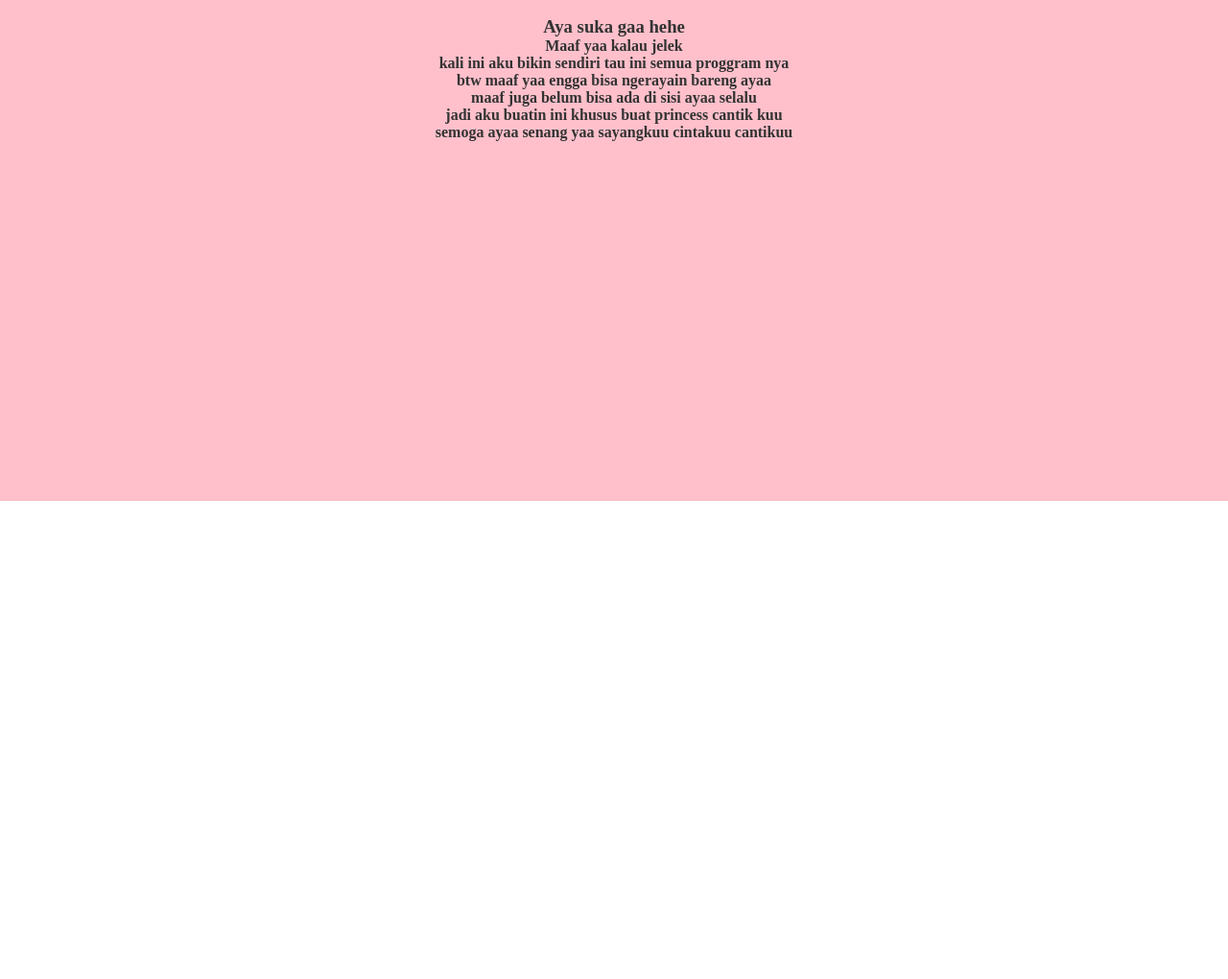
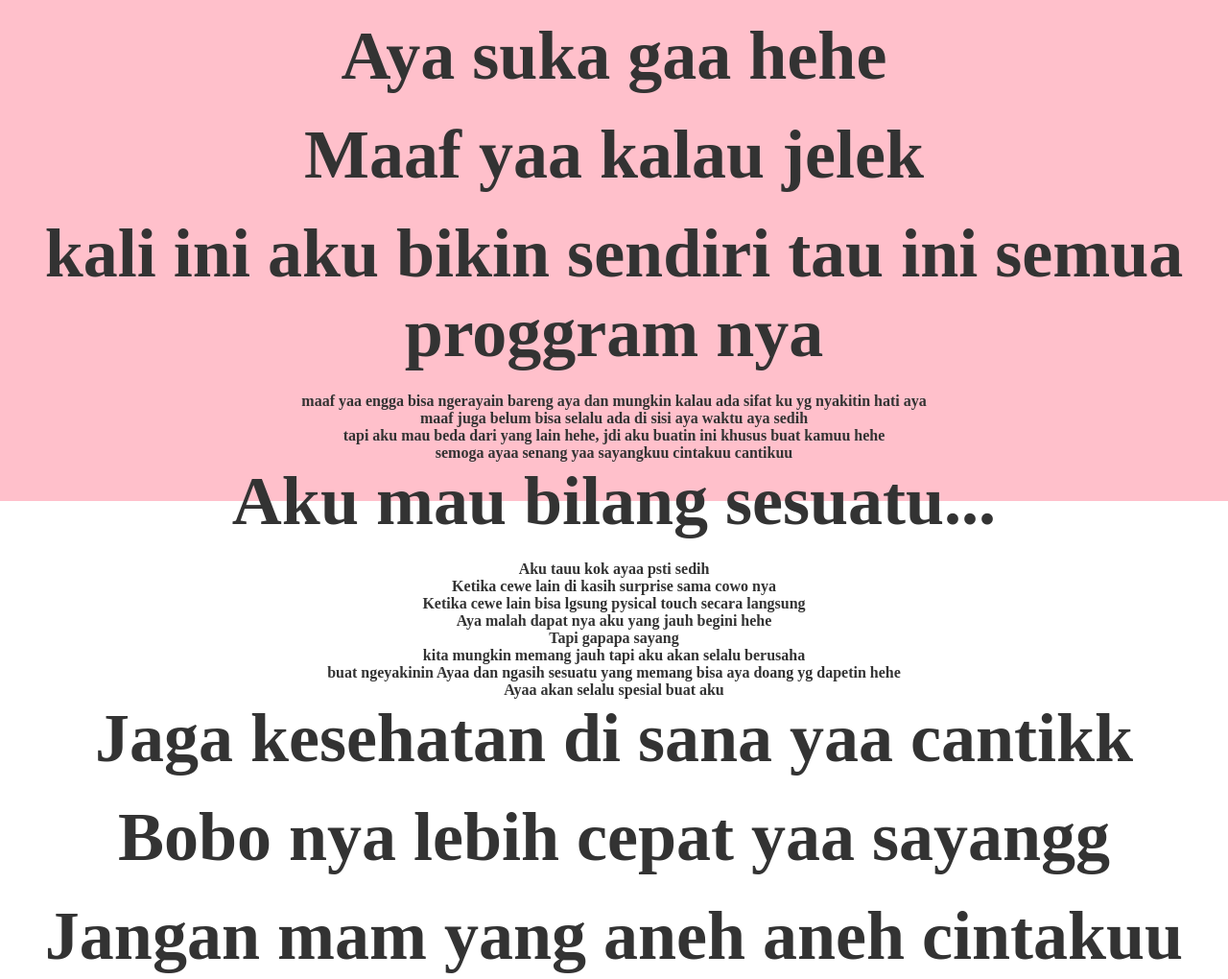
Before and after one commit to narra-ta/narra-ta.github.io, a plain HTML site: page untukmuu/yes.html in a window 1280 px wide. Shown: the part 278-1298 px from the top of the page at 96% size. Before the commit the page ends 800 px from the top, so only its background shows below. Drawn offline with Linux system fonts and the light colour scheme.

Commit message:
Update yes.html

```diff
--- a/untukmuu/yes.html
+++ b/untukmuu/yes.html
@@ -10,13 +10,39 @@
 	<div class="container">
 		<div class="yes">
 			<h2>I L<img src="kisspng-love-heart-love-heart-romance-clip-art-picture-of-red-heart-5aaeb718420cb8.8640685015213995762706.png" alt="">ve U Sayangg </h2>
-			<h3>Aya suka gaa hehe </h3>
-			<h4>Maaf yaa kalau jelek </h4>
-			<h4>kali ini aku bikin sendiri tau ini semua proggram nya </h4>
-			<h4>btw maaf yaa engga bisa ngerayain bareng ayaa </h4>
-			<h4>maaf juga belum bisa ada di sisi ayaa selalu </h4>
-			<h4>jadi aku buatin ini khusus buat princess cantik kuu </h4>
+			<h2>Aya suka gaa hehe </h2>
+			<h2>Maaf yaa kalau jelek </h2>
+			<h2>kali ini aku bikin sendiri tau ini semua proggram nya </h2>
+			<h4>maaf yaa engga bisa ngerayain bareng aya dan mungkin kalau ada sifat ku yg nyakitin hati aya</h4>
+			<h4>maaf juga belum bisa selalu ada di sisi aya waktu aya sedih </h4>
+			<h4>tapi aku mau beda dari yang lain hehe, jdi aku buatin ini khusus buat kamuu hehe </h4>
 			<h4>semoga ayaa senang yaa sayangkuu cintakuu cantikuu </h4>
+
+			<h2>Aku mau bilang sesuatu...</h2>
+			<h4>Aku tauu kok ayaa psti sedih</h4>
+			<h4>Ketika cewe lain di kasih surprise sama cowo nya</h4>
+			<h4>Ketika cewe lain bisa lgsung pysical touch secara langsung</h4>
+			<h4>Aya malah dapat nya aku yang jauh begini hehe</h4>
+			<h4>Tapi gapapa sayang</h4>
+			<h4>kita mungkin memang jauh tapi aku akan selalu berusaha</h4>
+			<h4>buat ngeyakinin Ayaa dan ngasih sesuatu yang memang bisa aya doang yg dapetin hehe</h4>
+			<h4>Ayaa akan selalu spesial buat aku</h4>
+
+			<h2>Jaga kesehatan di sana yaa cantikk</h2>
+			<h2>Bobo nya lebih cepat yaa sayangg</h2>
+			<h2>Jangan mam yang aneh aneh cintakuu</h2>
+			<h2>biasain olahraga juga yaa biar badan nya semakin kuadd</h2>
+			<h2>Jangan pernah anggap aya sendirian, Okee</h2>
+			<h2>ingat ada aku sekarang yang nemenin ayaa >< </h2>
+			<h1>AKU SAYANG BANGET SAMA KAMUU</h1>
+			<h1>JANGAN TINGGALIN AKU YAA CINTAKUU</h1>
+			<h1>KAMU GAMAU AKU SEDIH KANN 🥲</h1>
+			<h1>Berarti itu kita harus selalu bareng hehe</h1>
+
+			<h1>Makasih untuk semuannya</h1>
+			<h1>I LOVE YOU</h1>
+
+
 		</div>
 	</div>
 </body>
```
